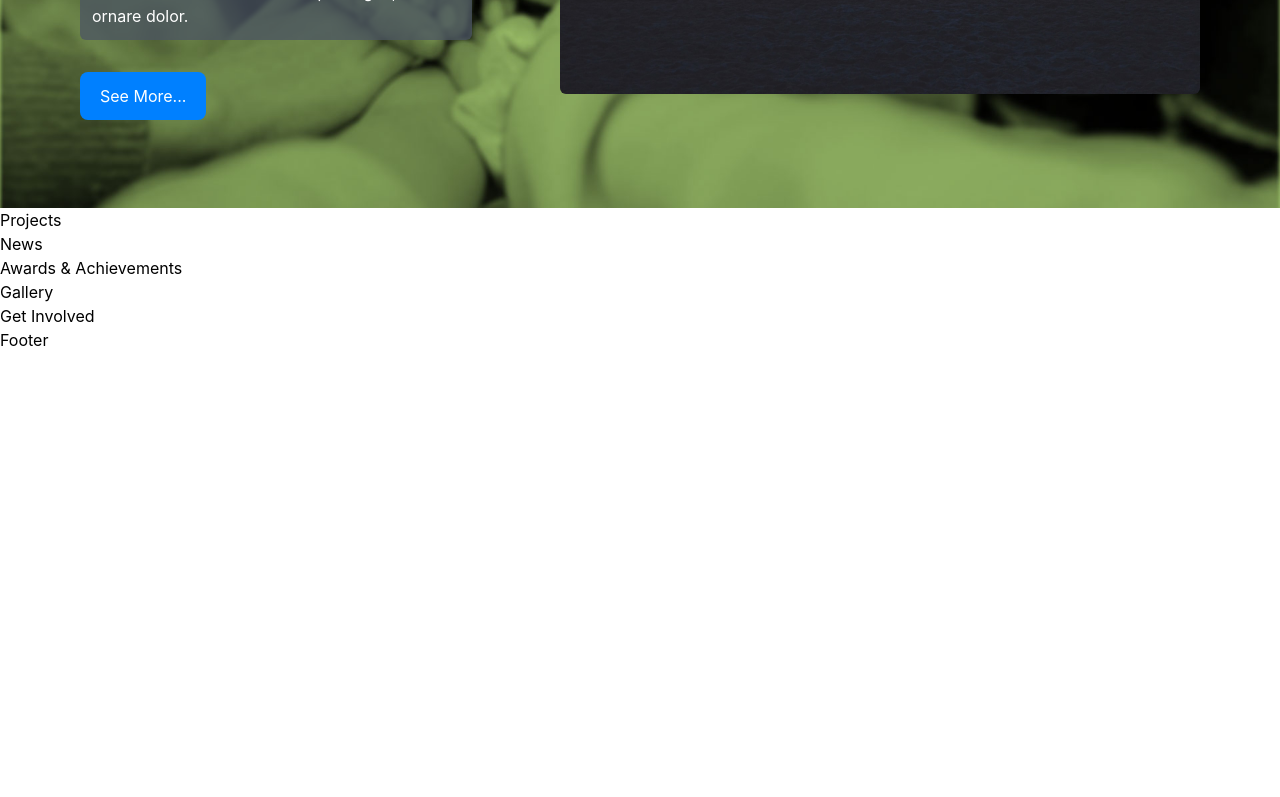
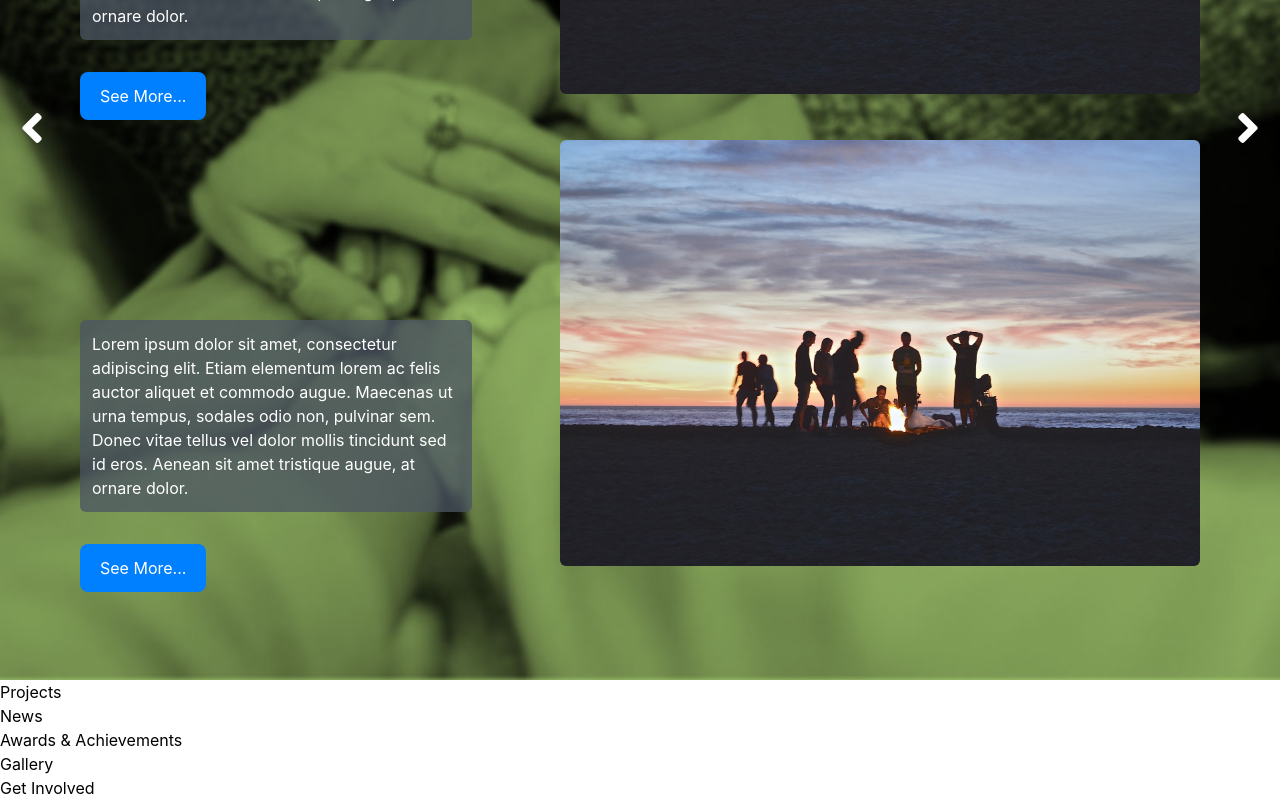
Before and after one commit to sandeshpaudel81/firebase-react, a React (Create React App) app: page / in a window 1280 px wide. Shown: the part 480-1277 px from the top of the page. Before the commit the page ends 832 px from the top, so only its background shows below. Built offline with nearby package versions, Linux system fonts and the light colour scheme; no server answers.

Commit message:
carousel js started

```diff
--- a/src/components/Carousel.jsx
+++ b/src/components/Carousel.jsx
@@ -3,20 +3,26 @@ import car1 from '../assets/car1.jpg'
 import {FaAngleLeft, FaAngleRight} from 'react-icons/fa'
 
 const Carousel = () => {
+    const slides = [
+        {"image": car1, "caption": "Lorem ipsum dolor sit amet, consectetur adipiscing elit.  Etiam elementum lorem ac felis auctor aliquet et commodo augue. Maecenas ut urna tempus, sodales odio non, pulvinar sem. Donec vitae tellus vel dolor mollis tincidunt sed id eros. Aenean sit amet tristique augue, at ornare dolor."},
+        {"image": car1, "caption": "Lorem ipsum dolor sit amet, consectetur adipiscing elit.  Etiam elementum lorem ac felis auctor aliquet et commodo augue. Maecenas ut urna tempus, sodales odio non, pulvinar sem. Donec vitae tellus vel dolor mollis tincidunt sed id eros. Aenean sit amet tristique augue, at ornare dolor."}
+    ]
     return (
         <div className='carouselBg py-5 md:py-20 relative z-10'>
             <div className='container mx-auto relative'>
                 <button className='absolute p-2 group left-0 md:inset-y-0'><FaAngleLeft className='text-white group-hover:text-primary text-5xl'/></button>
                 <button className='absolute p-2 group md:inset-y-0 right-0'><FaAngleRight className='text-white group-hover:text-primary text-5xl'/></button>
+                {slides.map((slide) => (
                     <div className='grid grid-cols-8'>
                         <div className='col-span-8 md:col-span-5 md:order-last p-2 md:p-3 md:px-20'>
-                    <img src={car1} alt='carousel-1' className='w-full max-h-[350px] md:max-h-[600px] object-contain rounded-md'/>
+                            <img src={slide.image} alt={slide.caption} className='w-full max-h-[350px] md:max-h-[600px] object-contain rounded-md'/>
                         </div>
                         <div className='col-span-8 md:col-span-3 text-white p-2 md:pt-48 md:pl-20'>
-                    <p className='bg-gray-600/75 p-3 rounded-md'>Lorem ipsum dolor sit amet, consectetur adipiscing elit.  Etiam elementum lorem ac felis auctor aliquet et commodo augue. Maecenas ut urna tempus, sodales odio non, pulvinar sem. Donec vitae tellus vel dolor mollis tincidunt sed id eros. Aenean sit amet tristique augue, at ornare dolor.</p>
+                            <p className='bg-gray-600/75 p-3 rounded-md'>{slide.caption}</p>
                             <div><button className='bg-primary rounded-lg px-5 py-3 mt-5 md:mt-8  hover:bg-primaryDark'>See More...</button></div>
                         </div>
                     </div>
+                ))}
             </div>
         </div>
     )
```
Lines whose indentation alone changed are shown as unchanged.
